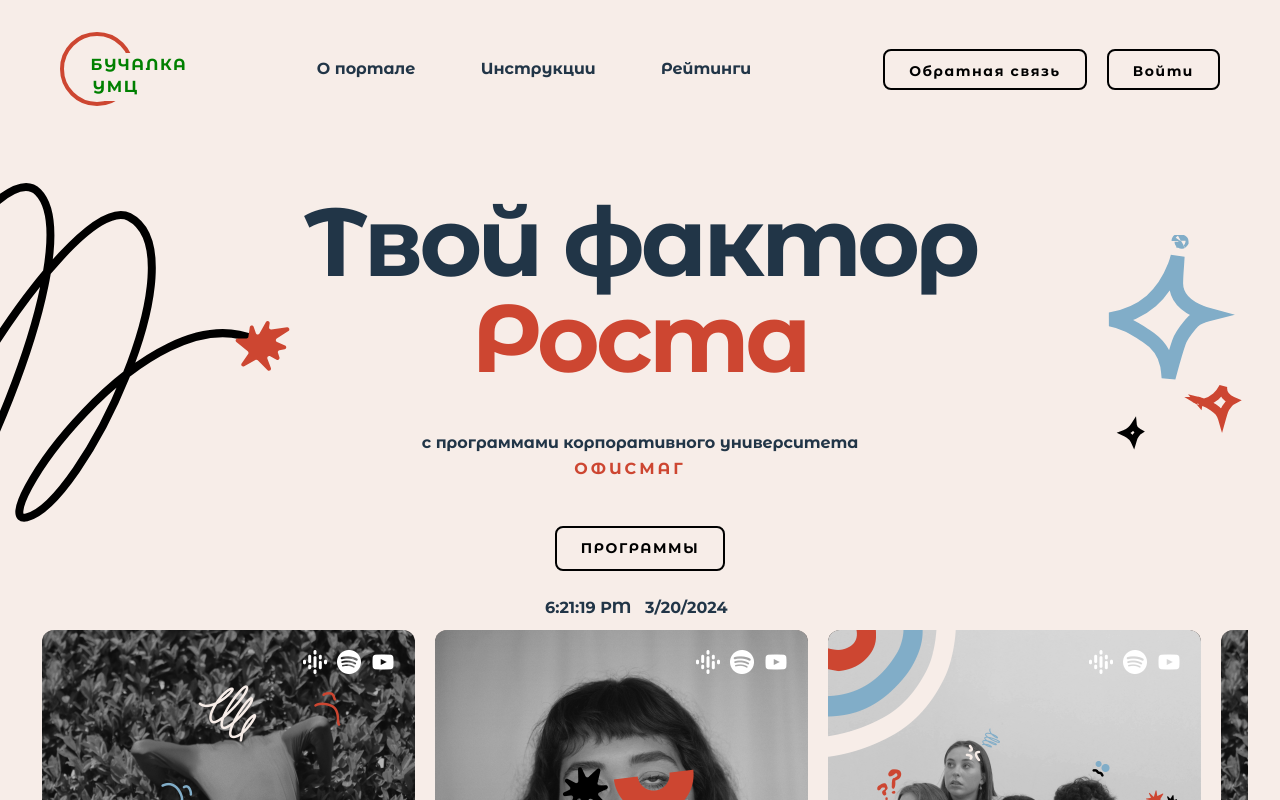
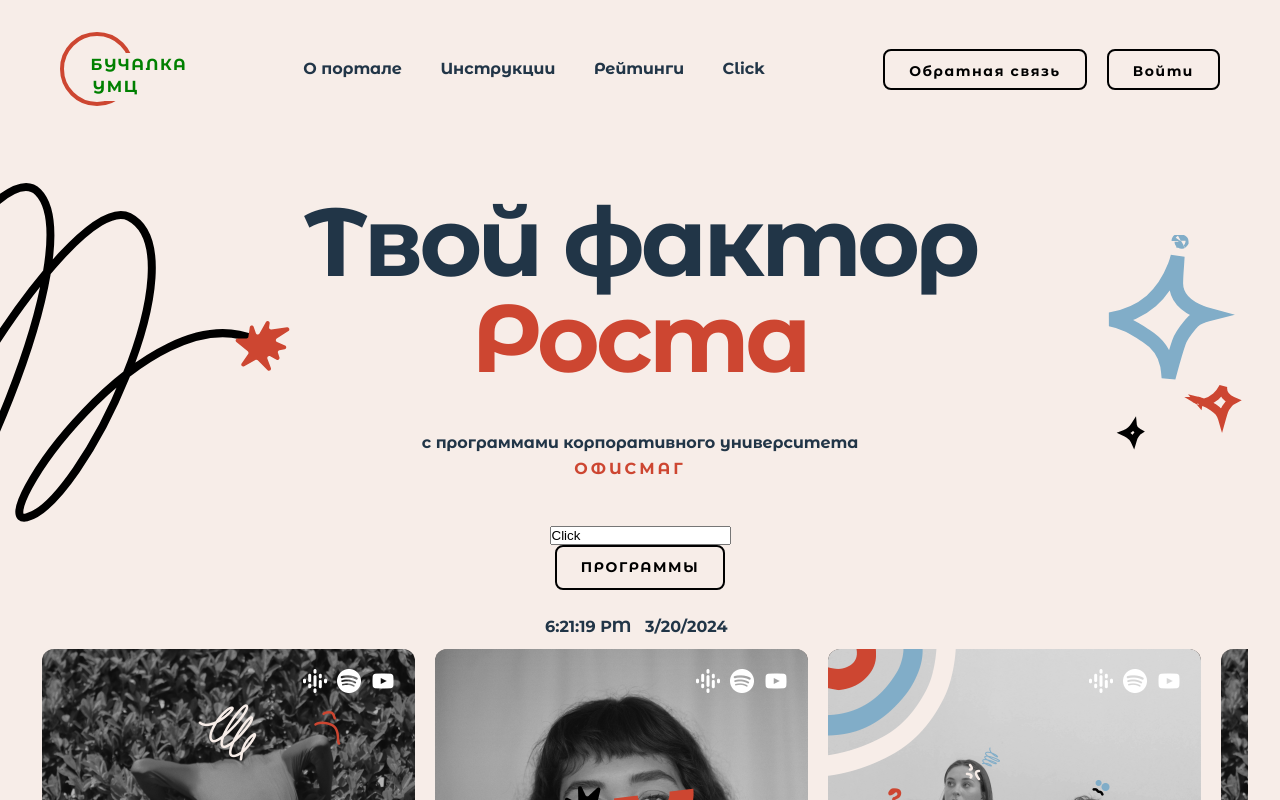
Before and after one commit to AndreyDolzhenko/elementals, a React (Vite) app: page / in a window 1280 px wide. Shown: the top 800 px of the page. Built offline with nearby package versions, Linux system fonts and the light colour scheme.

Commit message:
04052024

```diff
--- a/src/components/Header/Header.tsx
+++ b/src/components/Header/Header.tsx
@@ -1,10 +1,16 @@
+import { useState } from "react";
 import classes from "./Header.module.scss";
 
 type Props = {
   setModalOpen: React.Dispatch<React.SetStateAction<boolean>>;
+  inputTxt: string;
+  showTxt: (inputTxt: string) => void;
 };
 
-const Header: React.FC<Props> = ({ setModalOpen }) => {
+const Header: React.FC<Props> = ({ setModalOpen, inputTxt, showTxt }) => {
+
+
+  const [newBlock, setNewBlock] = useState(inputTxt);
 
   return (
     <header>
@@ -18,10 +24,12 @@ const Header: React.FC<Props> = ({ setModalOpen }) => {
           </div>
         </div>
         <ul className={classes.left_menu_block}>
-          <li className={classes.left_menu_name}>О портале</li>
+          <li className={classes.left_menu_name} onClick={(e) => showTxt(e.target.textContent)}>О портале</li>
           <li className={classes.left_menu_name}>Инструкции</li>
           <li className={classes.left_menu_name}>Рейтинги</li>
+          <li className={classes.left_menu_name} onClick={() => setNewBlock(inputTxt)}>{newBlock}</li>
         </ul>
+
       </div>
       <div className={classes.headerButtons}>
         <button>Обратная связь</button>
--- a/src/components/Main/Main.tsx
+++ b/src/components/Main/Main.tsx
@@ -18,6 +18,11 @@ import Blot from "../../assets/icons/blot.svg?react";
 import classes from "./Main.module.scss";
 
 const Main: React.FC = () => {
+  const [inputTxt, setInputTxt] = useState("Click");
+  const showTxt = (inputTxt: string) => {
+    console.log(inputTxt);
+  }
+
   const [timeMoment, setTimeMoment] = useState("");
 
   const getTime = (event: React.MouseEvent<HTMLHeadingElement>) => {
@@ -49,7 +54,11 @@ const Main: React.FC = () => {
       )}
 
       <section className={classes.first_block}>
-        <Header setModalOpen={setModalOpen}/>
+        <Header
+        setModalOpen={setModalOpen}
+        inputTxt={inputTxt}
+        showTxt={showTxt}
+        />
         <p className={classes.main_text}>
           Твой фактор<p>Роста</p>
         </p>
@@ -57,6 +66,13 @@ const Main: React.FC = () => {
           с программами корпоративного университета <br></br>
           <span className={classes.brand}>ОФИСМАГ</span>
         </p>
+        <input type="text" value={inputTxt} onChange={(e) => setInputTxt(e.target.value)}
+        onKeyDown={(e) => {
+          if (e.key=='Enter') {
+            showTxt(inputTxt);
+          }
+
+          }} />
         <button>ПРОГРАММЫ</button>
         <Time getTime={getTime} />
         <Carousel />
```
